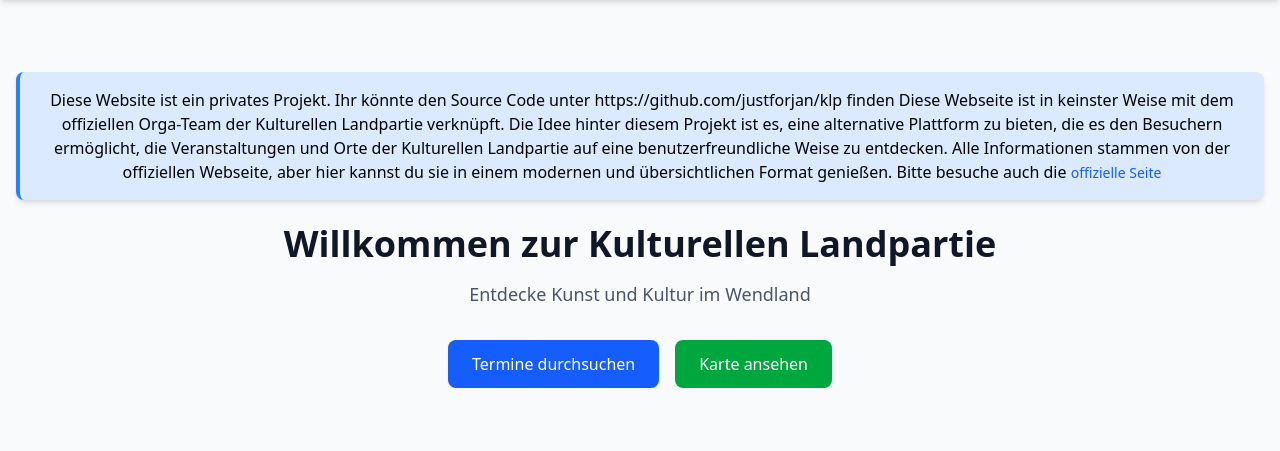
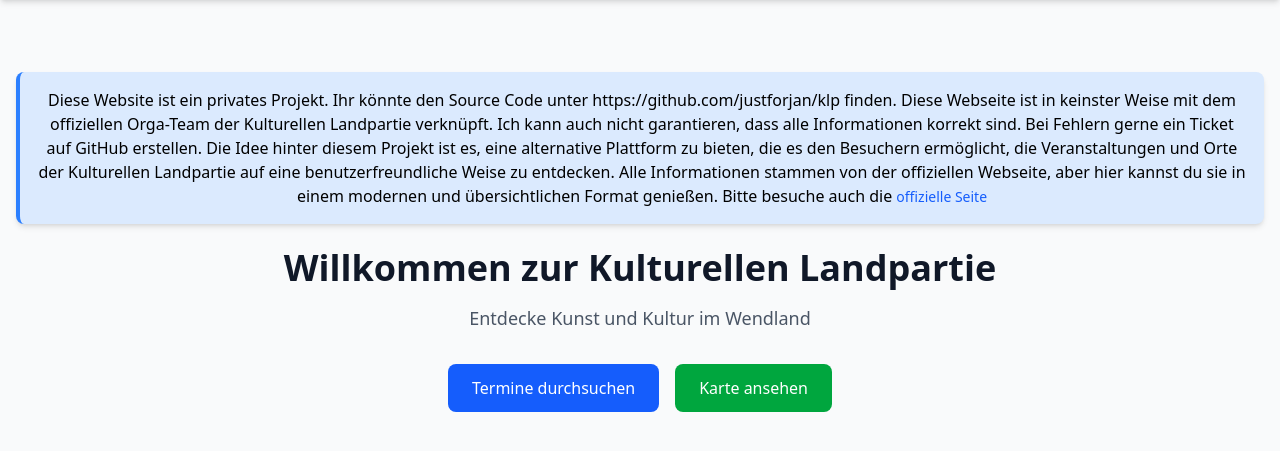
Before and after one commit to justforjan/klp, a Python web app: template templates/index.html in a window 1280 px wide. Shown: the part 64-515 px from the top of the page. Run offline with Jinja, Linux system fonts and the light colour scheme; the template is opened without the code that fills it, so the values that code supplies are empty; style sheets or scripts are compiled from the project's sources; some libraries are stand-ins or nearby versions.

Commit message:
amend info message on home page

```diff
--- a/templates/index.html
+++ b/templates/index.html
@@ -5,8 +5,9 @@
 {% block content %}
 <div class="text-center py-12">
     <div class="info-box">
-        Diese Website ist ein privates Projekt. Ihr könnte den Source Code unter <a href="https://github.com/justforjan/klp">https://github.com/justforjan/klp</a> finden
+        Diese Website ist ein privates Projekt. Ihr könnte den Source Code unter <a href="https://github.com/justforjan/klp">https://github.com/justforjan/klp</a> finden.
         Diese Webseite ist in keinster Weise mit dem offiziellen Orga-Team der Kulturellen Landpartie verknüpft.
+        Ich kann auch nicht garantieren, dass alle Informationen korrekt sind. Bei Fehlern gerne ein Ticket auf GitHub erstellen.
         Die Idee hinter diesem Projekt ist es, eine alternative Plattform zu bieten, die es den Besuchern ermöglicht,
         die Veranstaltungen und Orte der Kulturellen Landpartie auf eine benutzerfreundliche Weise zu entdecken.
         Alle Informationen stammen von der offiziellen Webseite, aber hier kannst du sie in einem modernen und
```
